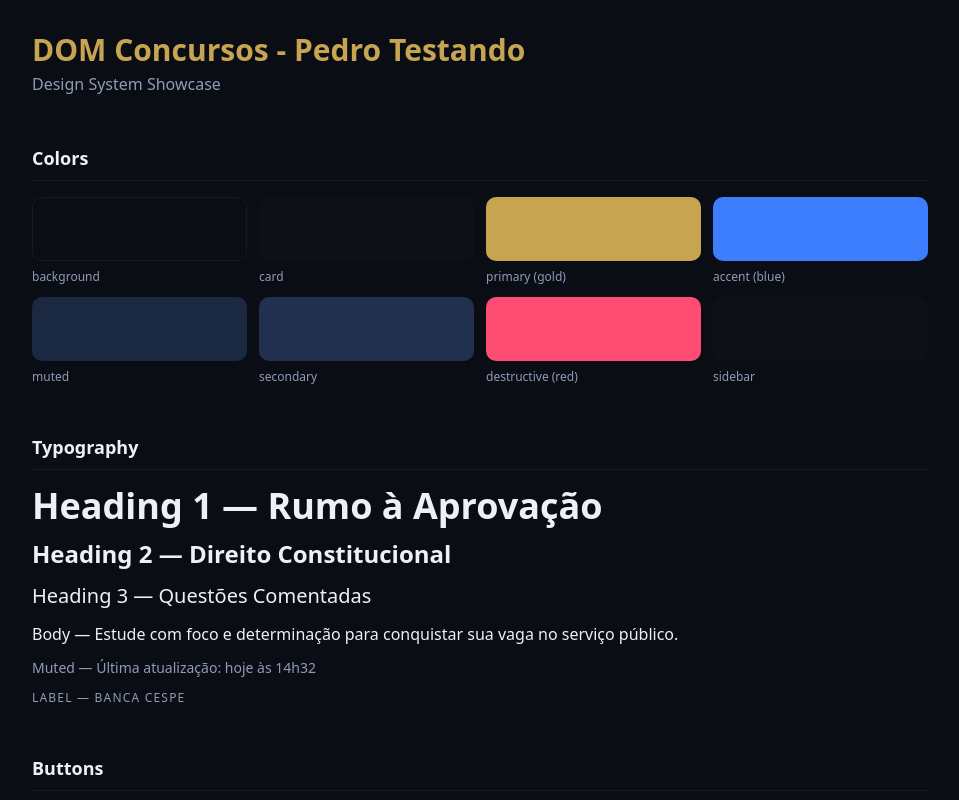
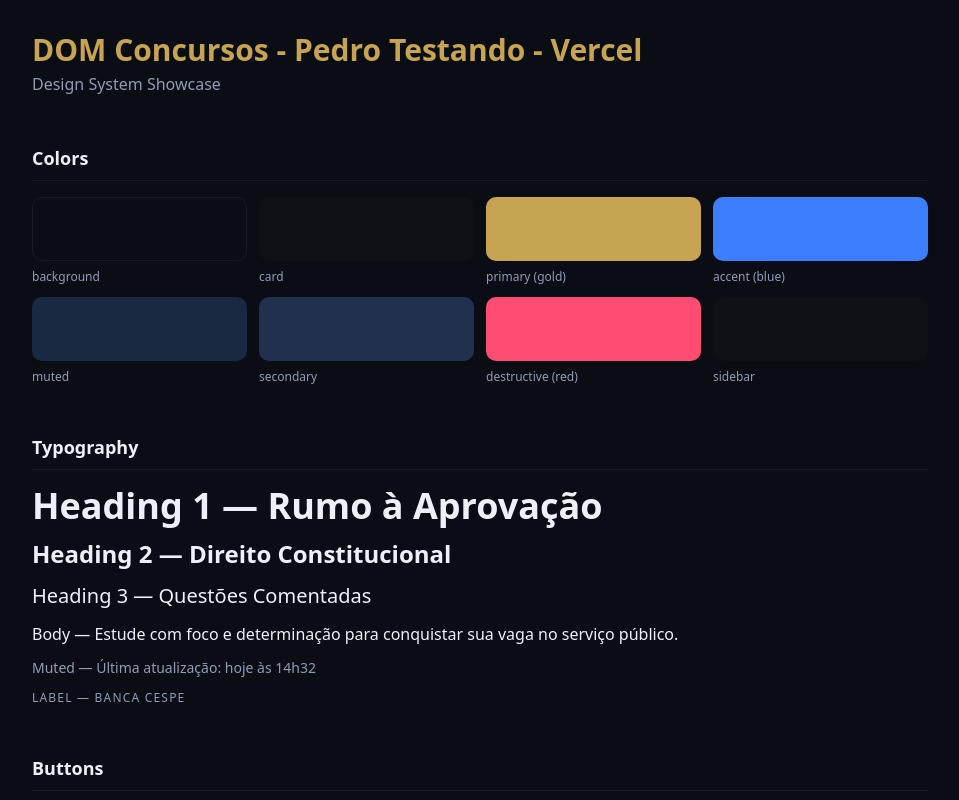
Before and after one commit to Robert-Augusto/Dom-Concursos, a Next.js app: page / in a window 1280 px wide. Shown: the top 800 px of the page, without its empty margins (160-1119 px from the left). Built offline with nearby package versions, Linux system fonts and the light colour scheme.

Commit message:
vercel test now

```diff
--- a/src/app/page.tsx
+++ b/src/app/page.tsx
@@ -5,7 +5,7 @@
 
         {/* Header */}
         <div className="space-y-1">
-          <h1 className="text-3xl font-bold text-primary">DOM Concursos - Pedro Testando</h1>
+          <h1 className="text-3xl font-bold text-primary">DOM Concursos - Pedro Testando - Vercel</h1>
           <p className="text-muted-foreground">Design System Showcase</p>
         </div>
 
```
